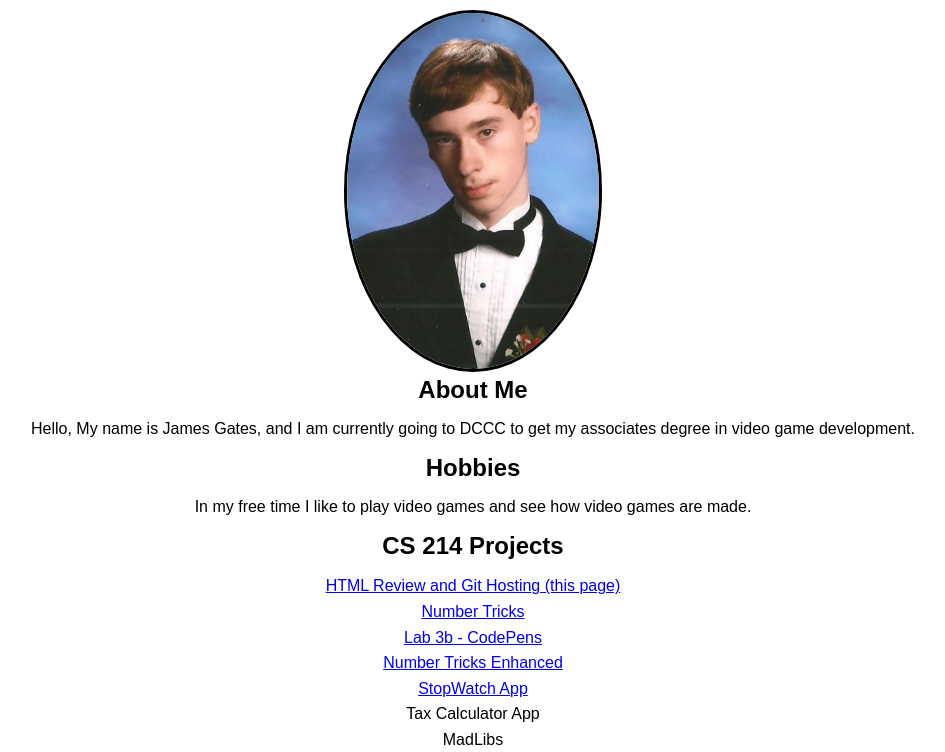
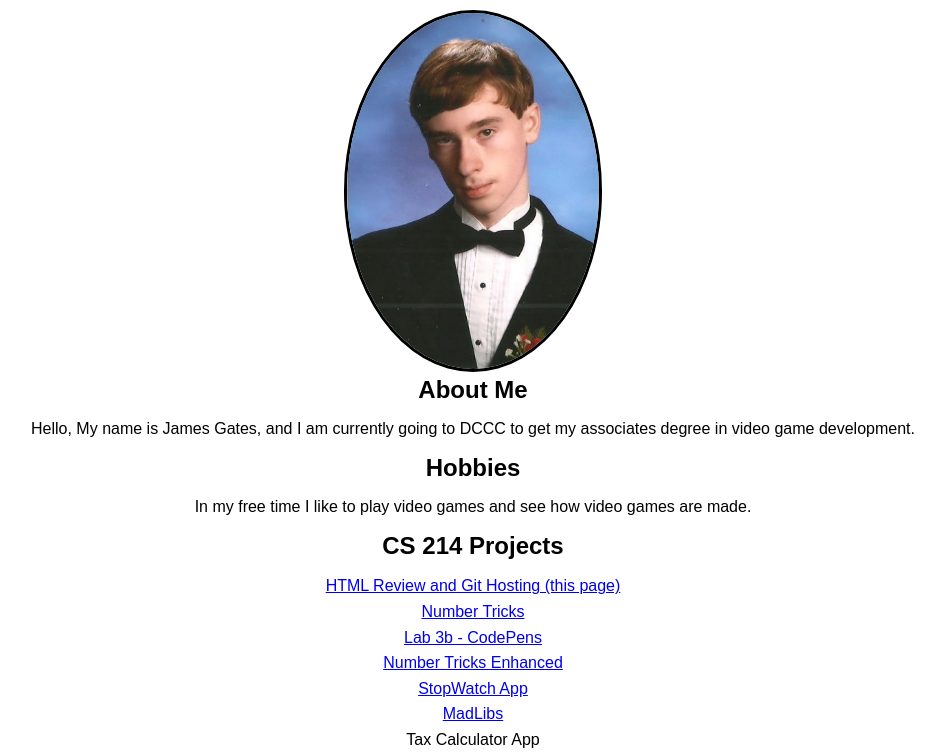
Before and after one commit to JamesGates4623/portfolio-website, a plain HTML site: page index.html in a window 1280 px wide. Shown: the part 48-800 px from the top of the page, without its empty margins (167-1112 px from the left). Drawn offline with Linux system fonts and the light colour scheme.

Commit message:
Added MadLibs

```diff
--- a/index.html
+++ b/index.html
@@ -37,8 +37,8 @@
 <a href ="https://jamesgates4623.github.io/chapter-3-codepens/"><div class="project">  Lab 3b - CodePens</div></a>
 <a href ="https://jamesgates4623.github.io/number-tricks-enhanced/"><div class="project">  Number Tricks Enhanced</div></a>
 <a href ="https://jamesgates4623.github.io/StopWatchMinsAdded/"><div class="project">  StopWatch App</div></a>
+<a href ="https://jamesgates4623.github.io/MadLibs/"><div class="project">  MadLibs</div></a>
 <div class="project">  Tax Calculator App</div>
-<div class="project">  MadLibs</div>
 <div class="project">  Debugging</div>
 <div class="project">  Test Score App</div>
 <div class="project">  Super Hero Cycling Banners</div>
```
